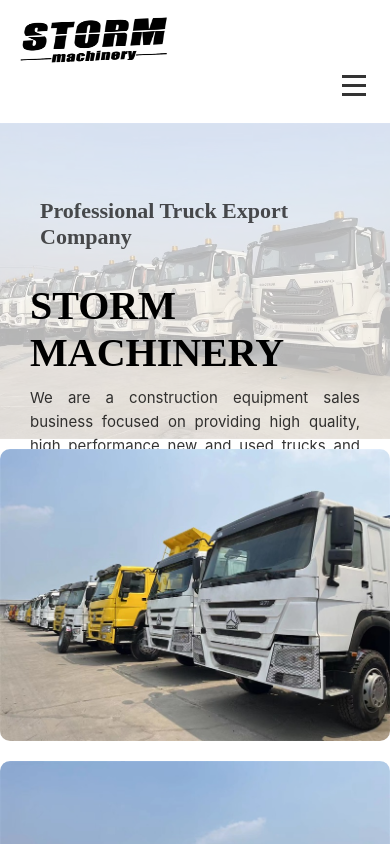
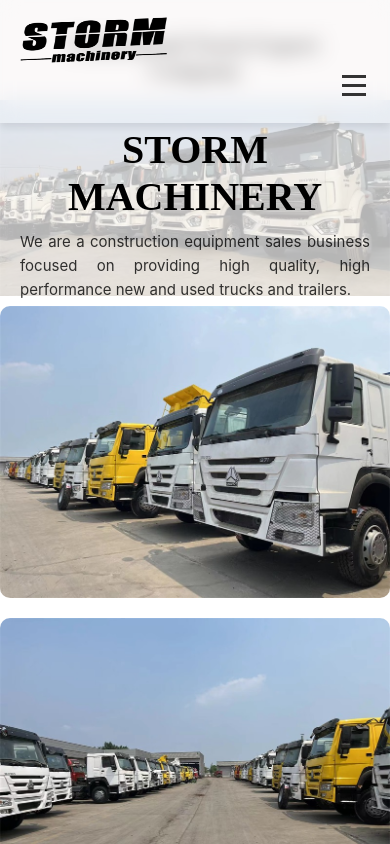
Before and after one commit to SAMIULLAH2105/Clone, a React (Vite) app in the folder Frontend/: page / in a window 390 px wide. Shown: the top 844 px of the page. Built offline with nearby package versions, Linux system fonts and the light colour scheme.

Commit message:
fixed navbar

```diff
--- a/Frontend/src/styles/AboutHeader.module.css
+++ b/Frontend/src/styles/AboutHeader.module.css
@@ -5,6 +5,7 @@
   justify-content: center;
   align-items: center;
   text-align: center;
+  padding: 20px;
 }
 
 .container::before {
@@ -16,12 +17,54 @@
   height: 100%;
   background-image: url(../assets/descriptionBG.jpg);
   background-size: cover;
-  background-position: 28.999999999999996% 69%;
+  background-position: 29% 69%;
   background-attachment: scroll;
   background-repeat: no-repeat;
   opacity: 0.4;
   z-index: -1;
 }
-.textBlock{
-  width: 600px;
+
+.textBlock {
+  max-width: 600px;
+  padding: 20px;
+  color: #333;
 }
+
+/* Media Query for Tablets */
+@media (max-width: 768px) {
+  .container {
+    height: 350px;
+    /* Adjust height for smaller screens */
+    padding: 15px;
+  }
+
+  .container::before {
+    background-position: center;
+    /* Center background image */
+    opacity: 0.5;
+    /* Increase opacity for better readability */
+  }
+
+  .textBlock {
+    width: 90%;
+  }
+}
+
+/* Media Query for Mobile Devices */
+@media (max-width: 480px) {
+  .container {
+    height: 300px;
+    /* Further reduce height for mobile */
+    padding: 10px;
+  }
+
+  .container::before {
+    background-size: cover;
+    opacity: 0.6;
+    /* Slightly more opacity to enhance text readability */
+  }
+
+  .textBlock {
+    width: 100%;
+  }
+}
--- a/Frontend/src/styles/Description.module.css
+++ b/Frontend/src/styles/Description.module.css
@@ -1,4 +1,4 @@
-*{
+* {
   margin: 0;
   padding: 0;
 }
@@ -15,18 +15,20 @@
 }
 
 .content {
-  background-color: rgba(255, 255, 255, 0.705); /* Adds a slight white overlay on text */
+  background-color: rgba(255, 255, 255, 0.705);
+  /* Adds a slight white overlay on text */
 
   padding-top: 160px;
-  padding-left: 160px ;
+  padding-left: 160px;
   height: 40vw;
 
 
   text-align: left;
-   /* width: 100%; */
+  /* width: 100%; */
 
 }
-.content h2{
+
+.content h2 {
   color: rgba(0, 0, 0, 0.692);
 }
 
@@ -50,7 +52,7 @@
 
 .contactButton {
   display: flex;
-  gap:12px;
+  gap: 12px;
   align-items: center;
   background-color: #2596be;
   color: white;
@@ -67,54 +69,42 @@
   background-color: #0056b3;
 }
 
-/* Mobile responsiveness */
-@media (max-width: 768px) {
+@media (max-width: 480px) {
+  .container {
+    display: flex;
+    justify-content: center;
+    align-items: center;
+    margin-top: 100px;
+
+  }
+
   .content {
-      padding: 200px 50px; /* Reduce padding for smaller screens */
-      padding-top: 80px;
-      padding-left: 50px;
+    width: 90%;
+    padding: 20px;
+    text-align: center;
+    display: flex;
+    flex-direction: column;
+    justify-content: center;
+    align-items: center;
+    background-color: rgba(255, 255, 255, 0.705);
+
   }
 
   h1 {
-      font-size: 1em; /* Reduce heading size on smaller screens */
+    font-size: 1.8rem;
   }
 
   h2 {
-      font-size: 1.2em;
-      color: black;
+    font-size: 1.1em;
   }
 
   p {
-      font-size: 1em;
+    font-size: 0.9em;
   }
 
   .contactButton {
-      font-size: 1.2em;
-      padding: 8px 15px; /* Adjust button size */
+    font-size: 1em;
+    padding: 10px 20px;
+    margin-top: 20px;
   }
 }
-
-@media (max-width: 480px) {
-  .content {
-      padding: 100px 30px; /* Further reduce padding for very small screens */
-      padding-top: 60px;
-      padding-left: 30px;
-  }
-
-  h1 {
-      font-size: 2.5em;
-  }
-
-  h2 {
-      font-size: 1em;
-  }
-
-  p {
-      font-size: 0.9em;
-  }
-
-  .contactButton {
-      font-size: 1em;
-      padding: 6px 12px;
-  }
-}
--- a/Frontend/src/styles/Navbar.module.css
+++ b/Frontend/src/styles/Navbar.module.css
@@ -1,20 +1,29 @@
 :root {
   --primary-color: #1976d2;
   --text-color: #333;
-  --background-color: #fff;
+  --background-color: rgba(255, 255, 255, 0.5);
   --hover-color: #e3f2fd;
   --logo-placeholder-color: #e0e0e0;
 }
 
 .navbar {
+  position: fixed;
+  /* Fix the navbar at the top */
+  top: 0;
+  /* Position it at the top of the viewport */
+  left: 0;
+  right: 0;
   display: flex;
   justify-content: space-between;
   align-items: center;
-  padding-top: 250px;
+  padding: 1rem 2rem;
   height: 90px;
-  padding: 1rem 2rem;
-  background-color: var(--background-color);
-  box-shadow: 0 2px 4px rgba(0, 0, 0, 0.1);
+  background-color: rgba(255, 255, 255, 0.3);
+  /* Add a transparent background */
+  backdrop-filter: blur(10px);
+  /* Blur for glass effect */
+  box-shadow: 0 4px 8px rgba(0, 0, 0, 0.1);
+  z-index: 1000;
 }
 
 
@@ -59,7 +68,7 @@
   display: flex;
   list-style-type: none;
   margin-top: 50px;
-  font-family: 'Inter',sans-serif;
+  font-family: 'Inter', sans-serif;
   margin: 0;
   padding: 0;
 }
@@ -93,6 +102,7 @@
   background: none;
   border: none;
 }
+
 /* .searchButton {
   background: none;
   border: none;
@@ -115,7 +125,7 @@
 .hamburger {
   display: none;
   flex-direction: column;
-  justify-content:left;
+  justify-content: left;
   align-items: center;
   background: none;
   border: none;
```
Also changed, not shown: Frontend/src/components/AboutHeader.jsx (+4 -5 lines). Lines whose indentation alone changed are shown as unchanged.
